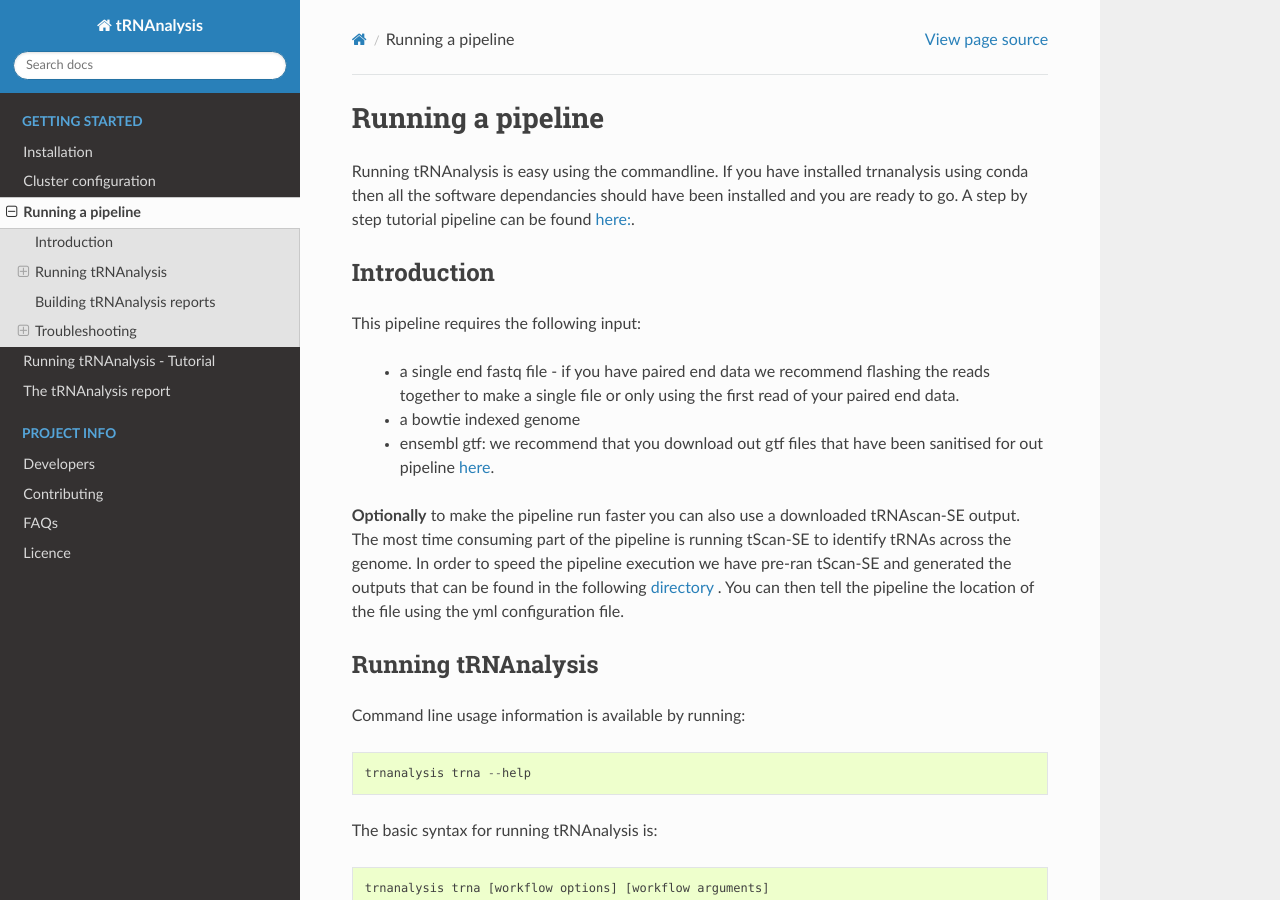
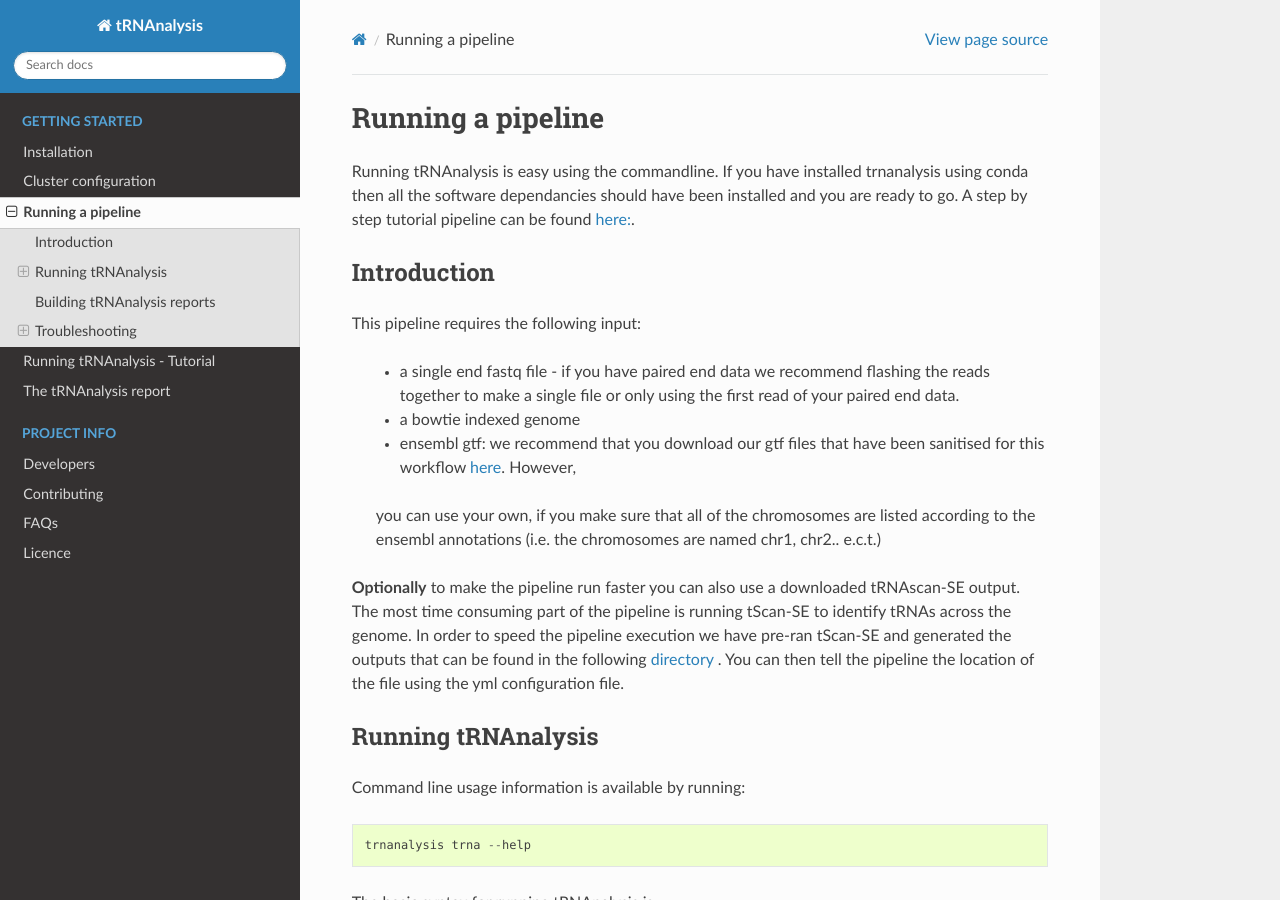
Before and after one commit to Acribbs/tRNAnalysis, a Sphinx documentation site: the page built from docs/getting_started/Examples.rst, in a window 1280 px wide and 900 px high. Built offline with Sphinx 7.4.7 and the Read the Docs theme 2.0.0, drawn with Linux system fonts in a browser that asks for light colours.

Commit message:
small doc fixes

```diff
--- a/docs/getting_started/Examples.rst
+++ b/docs/getting_started/Examples.rst
@@ -19,7 +19,8 @@ This pipeline requires the following input:
 
  * a single end fastq file - if you have paired end data we recommend flashing the reads together to make a single file or only using the first read of your paired end data.
  * a bowtie indexed genome
- * ensembl gtf: we recommend that you download out gtf files that have been sanitised for out pipeline `here <https://www.cgat.org/downloads/public/adam/data_trnanalysis/>`_.
+ * ensembl gtf: we recommend that you download our gtf files that have been sanitised for this workflow `here <https://www.cgat.org/downloads/public/adam/data_trnanalysis/>`_. However,
+ you can use your own, if you make sure that all of the chromosomes are listed according to the ensembl annotations (i.e. the chromosomes are named chr1, chr2.. e.c.t.)
 
 
 **Optionally** to make the pipeline run faster you can also use a downloaded tRNAscan-SE output. The most time consuming part of the pipeline is running tScan-SE to identify tRNAs across the genome.
```
